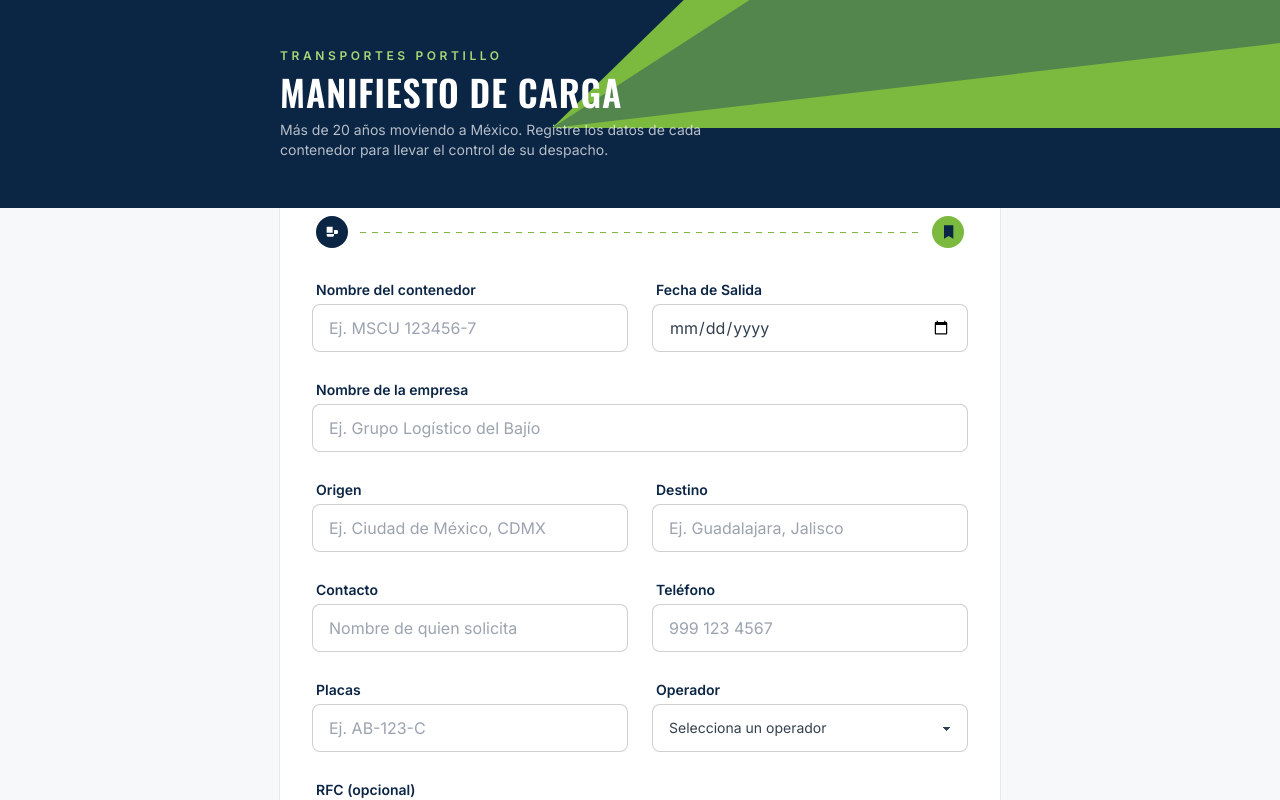
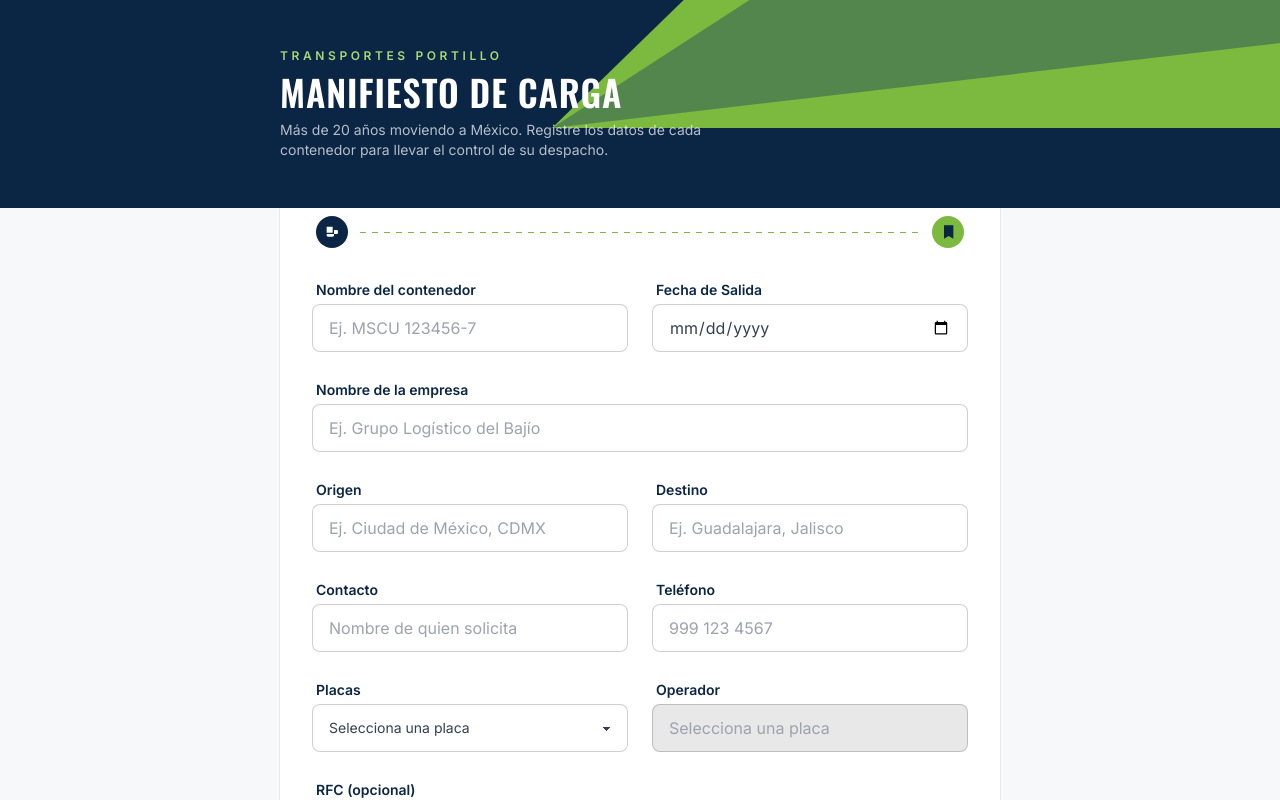
Before and after one commit to daneduardo/transportes-portillo-form, a React (Vite) app: page / in a window 1280 px wide. Shown: the top 800 px of the page. Built offline with nearby package versions, Linux system fonts and the light colour scheme.

Commit message:
feat: select placas and auto-fill operador

```diff
--- a/src/components/ManifestForm.jsx
+++ b/src/components/ManifestForm.jsx
@@ -34,8 +34,8 @@ const FIELD_META = [
   { name: "destino", label: "Destino", type: "text", placeholder: "Ej. Guadalajara, Jalisco", span: 1 },
   { name: "contact", label: "Contacto", type: "text", placeholder: "Nombre de quien solicita", span: 1 },
   { name: "phone", label: "Teléfono", type: "tel", placeholder: "999 123 4567", span: 1 },
-  { name: "plates", label: "Placas", type: "text", placeholder: "Ej. AB-123-C", span: 1 },
-  { name: "operator", label: "Operador", type: "select", span: 1 },
+  { name: "plates", label: "Placas", type: "select", span: 1 },
+  { name: "operator", label: "Operador", type: "text", span: 1 },
   { name: "rfc", label: "RFC (opcional)", type: "text", placeholder: "Ej. ABC123456T1A", span: 2 },
   { name: "term", label: "Plazo", type: "text", placeholder: "Ej. 3 días hábiles", span: 1 },
   { name: "cost", label: "Costo (MXN)", type: "number", placeholder: "0.00", span: 1 },
@@ -53,12 +53,9 @@ export default function ManifestForm({ onSave }) {
         ...prev,
         [name]: name === "plates" || name === "rfc" ? value.toUpperCase() : value,
       };
-      if (name === "operator" && value) {
-        const match = OPERATORS.find((op) => op.name === value);
-        if (match) {
-          next.plates = match.code;
-          next.operator = match.name;
-        }
+      if (name === "plates" && value) {
+        const match = OPERATORS.find((op) => op.code === value);
+        if (match) next.operator = match.name;
       }
       return next;
     });
@@ -118,7 +115,7 @@ export default function ManifestForm({ onSave }) {
                   </span>
                 </label>
 
-                {field.name === "operator" ? (
+                {field.name === "plates" ? (
                   <select
                     id={field.name}
                     name={field.name}
@@ -129,11 +126,11 @@ export default function ManifestForm({ onSave }) {
                     onChange={handleChange}
                   >
                     <option value="" disabled>
-                      Selecciona un operador
+                      Selecciona una placa
                     </option>
                     {OPERATORS.map((op) => (
-                      <option key={op.code} value={op.name}>
-                        {op.name}
+                      <option key={op.code} value={op.code}>
+                        {op.code}
                       </option>
                     ))}
                   </select>
@@ -163,10 +160,11 @@ export default function ManifestForm({ onSave }) {
                     id={field.name}
                     name={field.name}
                     type={field.type}
-                    placeholder={field.placeholder}
+                    placeholder={field.name === "operator" ? "Selecciona una placa" : field.placeholder}
+                    readOnly={field.name === "operator"}
                     className={`input input-bordered w-full focus:border-brandgreen focus:outline focus:outline-2 focus:outline-brandgreen/40 ${
-                      showError ? "input-error" : ""
-                    }`}
+                      field.name === "operator" ? "cursor-default bg-base-200" : ""
+                    } ${showError ? "input-error" : ""}`}
                     value={value}
                     onChange={handleChange}
                   />
```
